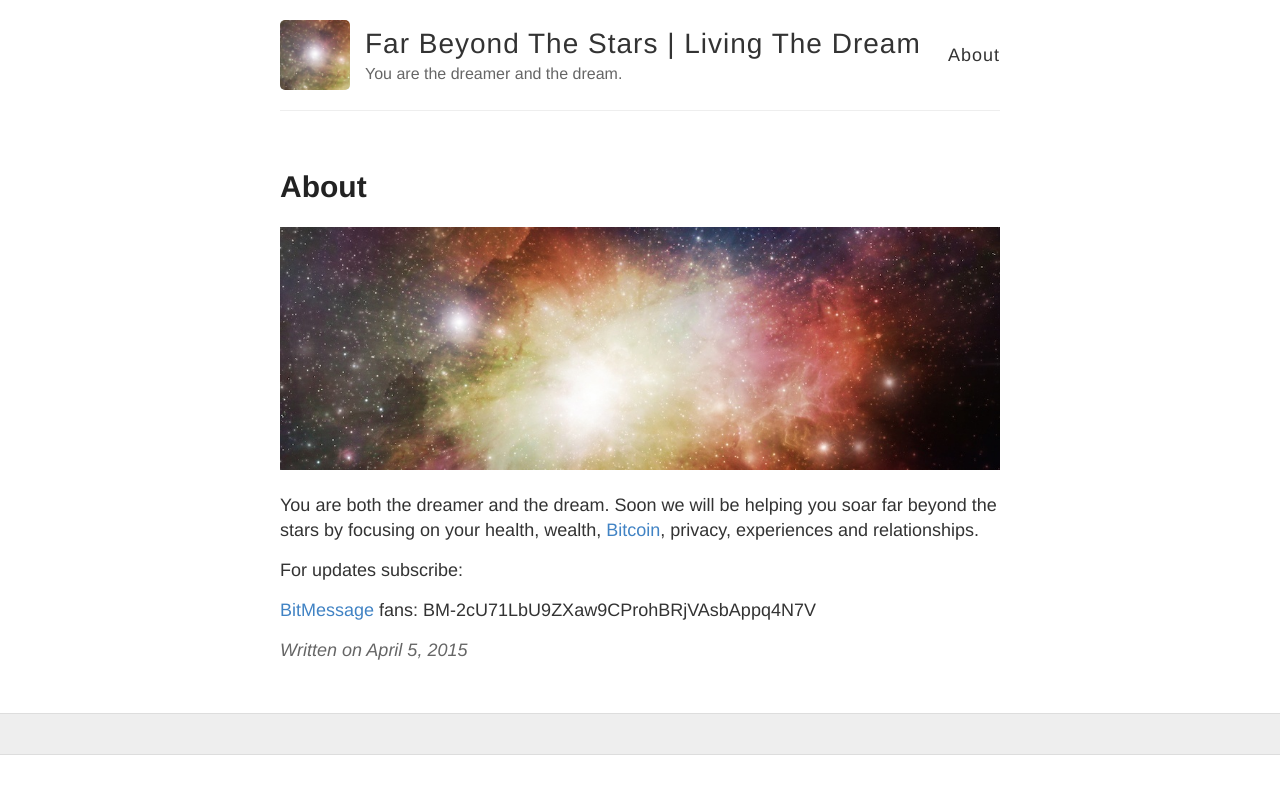
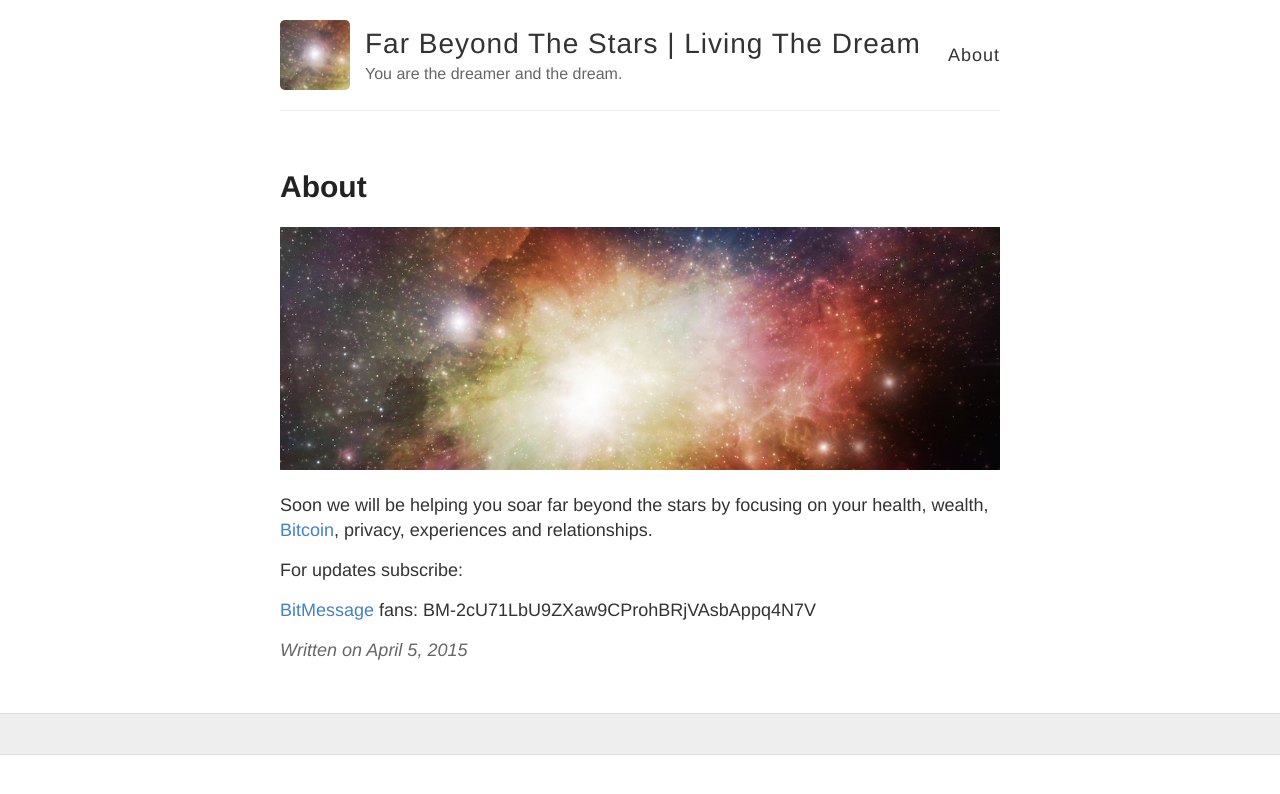
Before and after one commit to kripikroli/dev_farbeyondthestars, a Jekyll site: the page built from _posts/2015-4-5-about-far-beyond-the-stars.md, in a window 1280 px wide. Shown: the top 794 px of the page. Built offline with Jekyll 4.4.1, drawn with Linux system fonts in a browser that asks for light colours; Markdown is read by kramdown in place of the engine named in the settings.

Commit message:
Update 2015-4-5-about-far-beyond-the-stars.md

```diff
--- a/_posts/2015-4-5-about-far-beyond-the-stars.md
+++ b/_posts/2015-4-5-about-far-beyond-the-stars.md
@@ -6,7 +6,7 @@ published: true
 <p>
 <img src="http://www.farbeyondthestars.com/images/farbeyondthestars.jpg" alt="Far Beyond The Stars">
 <p>
-You are both the dreamer and the dream. Soon we will be helping you soar far beyond the stars by focusing on your health, wealth, <a href="http://www.bitcoin.kn">Bitcoin</a>, privacy, experiences and relationships.
+Soon we will be helping you soar far beyond the stars by focusing on your health, wealth, <a href="http://www.bitcoin.kn">Bitcoin</a>, privacy, experiences and relationships.
 <p>
 For updates subscribe:
 <p>
```
